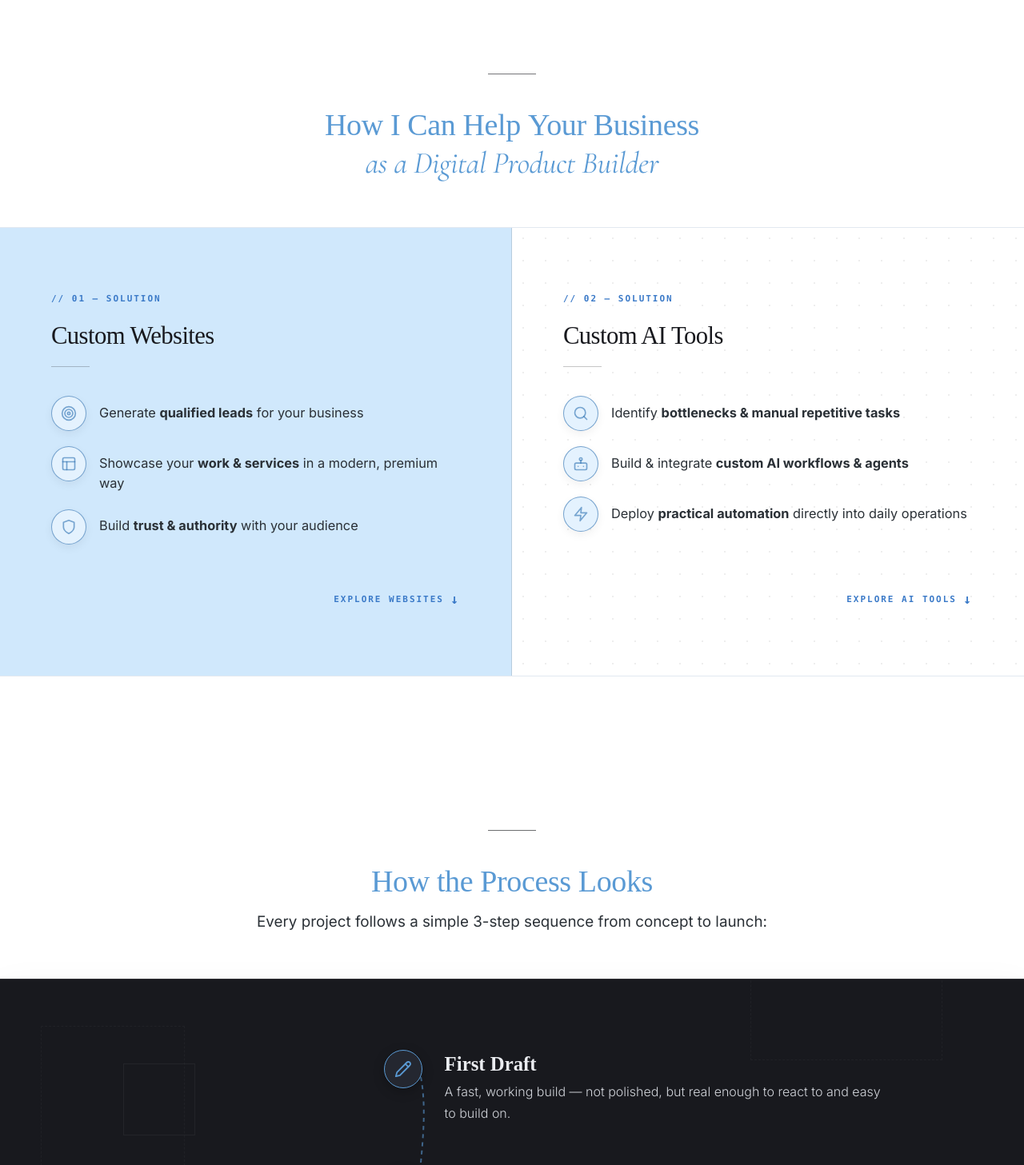
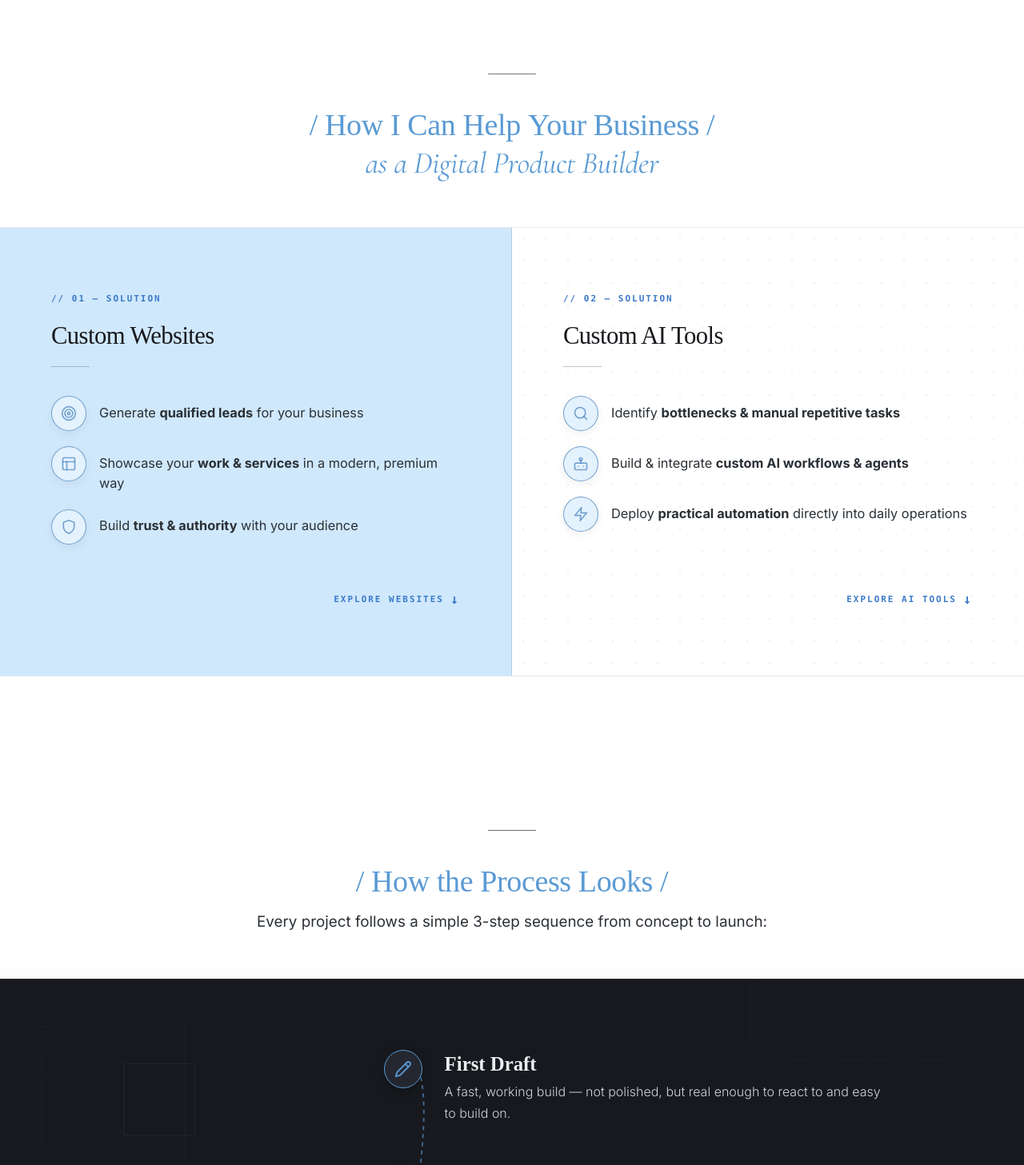
Before and after one commit to Irene2828/porfoliojuly, a Next.js app: page / in a window 1280 px wide. Shown: the part 900-2357 px from the top of the page at 80% size. Built offline with nearby package versions, Linux system fonts and the light colour scheme; no server answers; the database is empty; a web font is replaced by a local one.

Commit message:
Standardize section headings with color #5a9ad4 and slash formatting

```diff
--- a/src/app/v2/components/EditorialStatement.tsx
+++ b/src/app/v2/components/EditorialStatement.tsx
@@ -90,7 +90,7 @@ export default function EditorialStatement() {
           width: '100%',
           margin: '0 auto 1.25rem auto'
         }}>
-          Need a solution to grow your business?
+          / Need a solution to grow your business? /
         </h2>
 
         {/* Statement Subtitle */}
--- a/src/app/v2/components/ServicesV2.tsx
+++ b/src/app/v2/components/ServicesV2.tsx
@@ -170,7 +170,7 @@ export default function ServicesV2() {
           width: '100%',
           margin: '0 auto'
         }}>
-          <span style={{ display: 'block' }}>{'How\u00A0I\u00A0Can\u00A0Help\u00A0Your\u00A0Business'}</span>
+          <span style={{ display: 'block' }}>{'/ How\u00A0I\u00A0Can\u00A0Help\u00A0Your\u00A0Business /'}</span>
           <span style={{
             display: 'block',
             fontFamily: "var(--font-serif), 'Times New Roman', Times, Georgia, serif",
@@ -453,7 +453,7 @@ export default function ServicesV2() {
           width: '100%',
           margin: '0 auto 0.75rem auto'
         }}>
-          How the Process Looks
+          / How the Process Looks /
         </h2>
         <p style={{
           fontFamily: "var(--font-sans), Inter, sans-serif",
```
